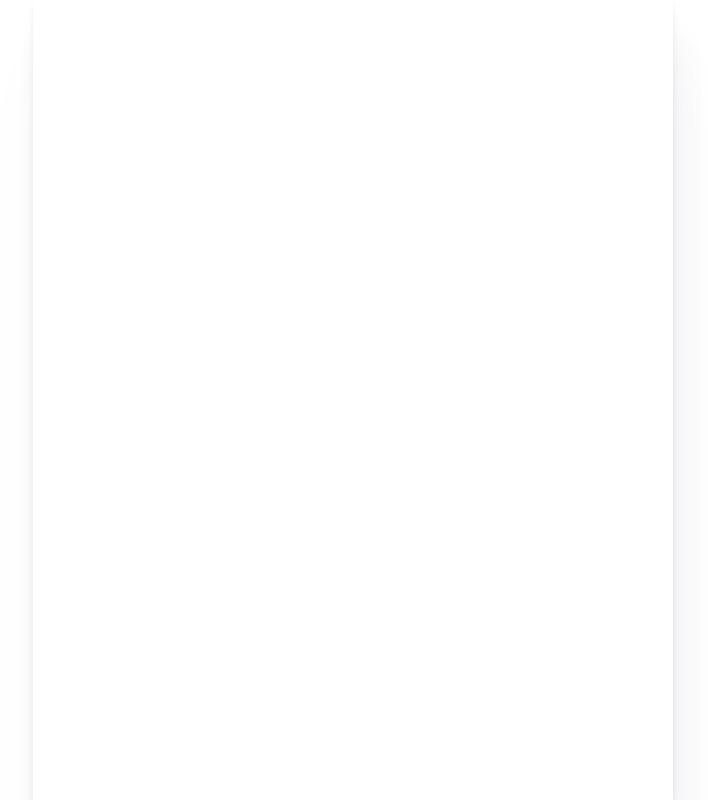
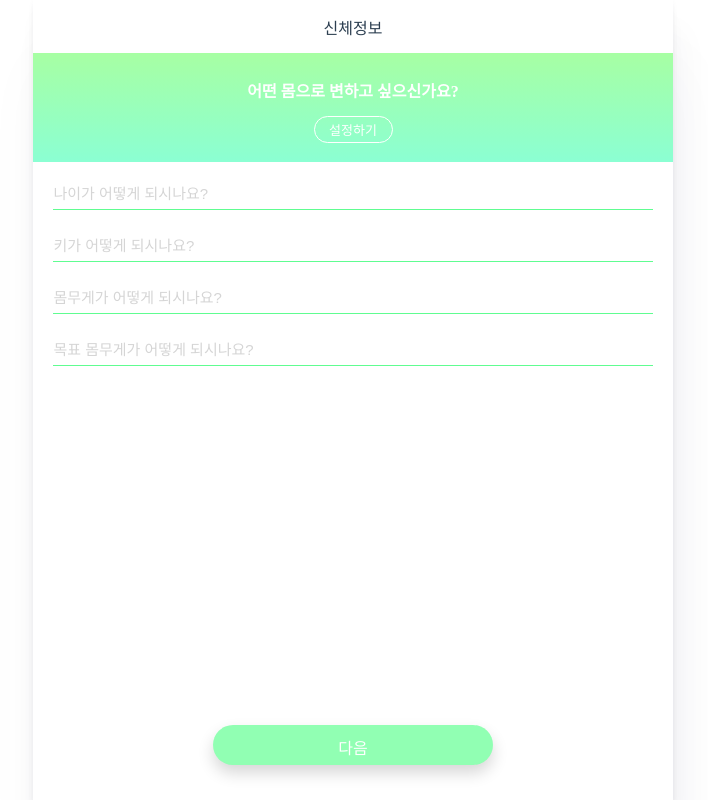
Before and after one commit to LeeJaeWonLJW/4th-Industry-Revolution-hw-sw-hackathon, a Vue app: page /create/bodyinfo in a window 1280 px wide. Shown: the whole page, without its empty margins (287-995 px from the left). Built offline with nearby package versions, Linux system fonts and the light colour scheme; a web font is replaced by a local one.

Commit message:
Add CreateBodyInfo

```diff
--- a/index.html
+++ b/index.html
@@ -4,9 +4,12 @@
     <meta charset="utf-8">
     <meta name="viewport" content="width=device-width,initial-scale=1.0">
     <title>6th-korea-sw-convergence-hackathon</title>
+    <script src="https://use.typekit.net/bwe3rlw.js"></script>
+
   </head>
   <body>
     <div id="app"></div>
     <!-- built files will be auto injected -->
   </body>
+
 </html>
--- /dev/null
+++ b/src/components/CreateBodyInfo.vue
@@ -0,0 +1,163 @@
+<template>
+  <div>
+    <div class="titlebar">
+      <p>신체정보</p>
+    </div>
+
+    <div class="jumbotron">
+      <h2>어떤 몸으로 변하고 싶으신가요?</h2>
+      <div class="setting">
+        <p>설정하기</p>
+      </div>
+    </div>
+
+    <div class="input-container">
+      <fieldset class="create-input">
+        <input placeholder="나이가 어떻게 되시나요?" />
+        <!-- <span class="label">kg</span> -->
+      </fieldset>
+      <fieldset style="padding-top: 10px;" class="create-input">
+        <input placeholder="키가 어떻게 되시나요?" />
+        <span class="label">Cm</span>
+      </fieldset>
+      <fieldset style="padding-top: 10px;" class="create-input">
+        <input placeholder="몸무게가 어떻게 되시나요?" />
+        <span class="label">Kg</span>
+      </fieldset>
+      <fieldset style="padding-top: 10px;" class="create-input">
+        <input placeholder="목표 몸무게가 어떻게 되시나요?" />
+        <span class="label">Kg</span>
+      </fieldset>
+    </div>
+
+    <div class="btn">
+      <p>다음</p>
+    </div>
+  </div>
+</template>
+
+<script>
+export default {
+  name: "create-body-info"
+};
+</script>
+
+<style scoped>
+.titlebar {
+  width: 100%;
+  height: 40px;
+  /* background-color: black; */
+}
+
+.titlebar p {
+  margin: 0;
+  padding-top: 18px;
+  font-size: 16px;
+  line-height: 1.43;
+}
+
+.jumbotron {
+  width: 100%;
+  height: 109px;
+  background-image: linear-gradient(to bottom, #a7ffa3, #8bffd3);
+}
+
+.jumbotron h2 {
+  color: white;
+  font-size: 16px;
+  font-weight: normal;
+  padding-top: 25px;
+  font-weight: bold;
+  font-style: normal;
+  /* font-family: source-han-sans-korean, sans-serif; */
+}
+
+.setting {
+  position: absolute;
+  margin-left: auto;
+  margin-right: auto;
+  left: 0;
+  right: 0;
+  border-radius: 22px;
+  border: solid 1px #ffffff;
+  width: 77px;
+}
+
+.setting p {
+  color: white;
+  margin: 0;
+  font-weight: normal;
+  font-size: 13px;
+  padding-top: 3px;
+  padding-bottom: 3px;
+  padding-right: 10px;
+  padding-left: 10px;
+}
+
+.input-container {
+  padding-top: 10px;
+  width: 98%;
+  margin-left: auto;
+  margin-right: auto;
+}
+
+fieldset.create-input {
+  position: relative;
+  border: 0;
+  overflow: hidden;
+}
+fieldset.create-input span {
+  position: absolute;
+  bottom: 15px;
+  width: 160px;
+  height: 21px;
+  /* font-family: SourceHanSansK; */
+  font-size: 15px;
+  font-weight: bold;
+  font-style: normal;
+  font-stretch: normal;
+  letter-spacing: normal;
+  text-align: right;
+  color: #60fd91;
+}
+fieldset.create-input input {
+  width: 100%;
+  padding: 7px 0 7px 0px;
+
+  color: #6a6a6a;
+  font-size: 15px;
+
+  border: 0;
+  outline: 0;
+  border-bottom: 1px solid #60fd91;
+
+  cursor: pointer;
+  caret-color: #adadad;
+}
+
+fieldset.create-input input::placeholder {
+  color: #d5d5d5;
+}
+
+.btn {
+  bottom: 35px;
+  background-color: #91ffb3;
+  width: 280px;
+  height: 40px;
+
+  position: absolute;
+  margin-left: auto;
+  margin-right: auto;
+  left: 0;
+  right: 0;
+  border-radius: 20px;
+  box-shadow: 0 8px 16px 0 rgba(0, 0, 0, 0.16);
+}
+
+.btn p {
+  color: white;
+  margin-top: 10px;
+  margin-bottom: 9px;
+  font-weight: 500;
+}
+</style>
--- a/src/components/Login.vue
+++ b/src/components/Login.vue
@@ -8,7 +8,7 @@
       <p>환영합니다</p>
     </div>
     <div class="btn-group">
-      <div class="btn">
+      <div @click="$router.push('/register')" class="btn">
         <p>회원가입</p>
       </div>
       <div class="btn">
--- a/src/router/index.js
+++ b/src/router/index.js
@@ -4,6 +4,7 @@ import Index from '@/components/Index'
 import Login from '@/components/Login'
 import Register from '@/components/Register'
 import RegisterFav from '@/components/RegisterFav'
+import CreateBodyInfo from '@/components/CreateBodyInfo'
 import DefaultLayout from '../layouts/Default'
 
 Vue.use(Router)
@@ -36,6 +37,11 @@ export default new Router({
       path: '/register_fav',
       name: 'RegisterFav',
       component: RegisterFav
+    },
+    {
+      path: '/create/bodyinfo',
+      name: 'CreateBodyInfo',
+      component: CreateBodyInfo
     }
   ]
 })
```
